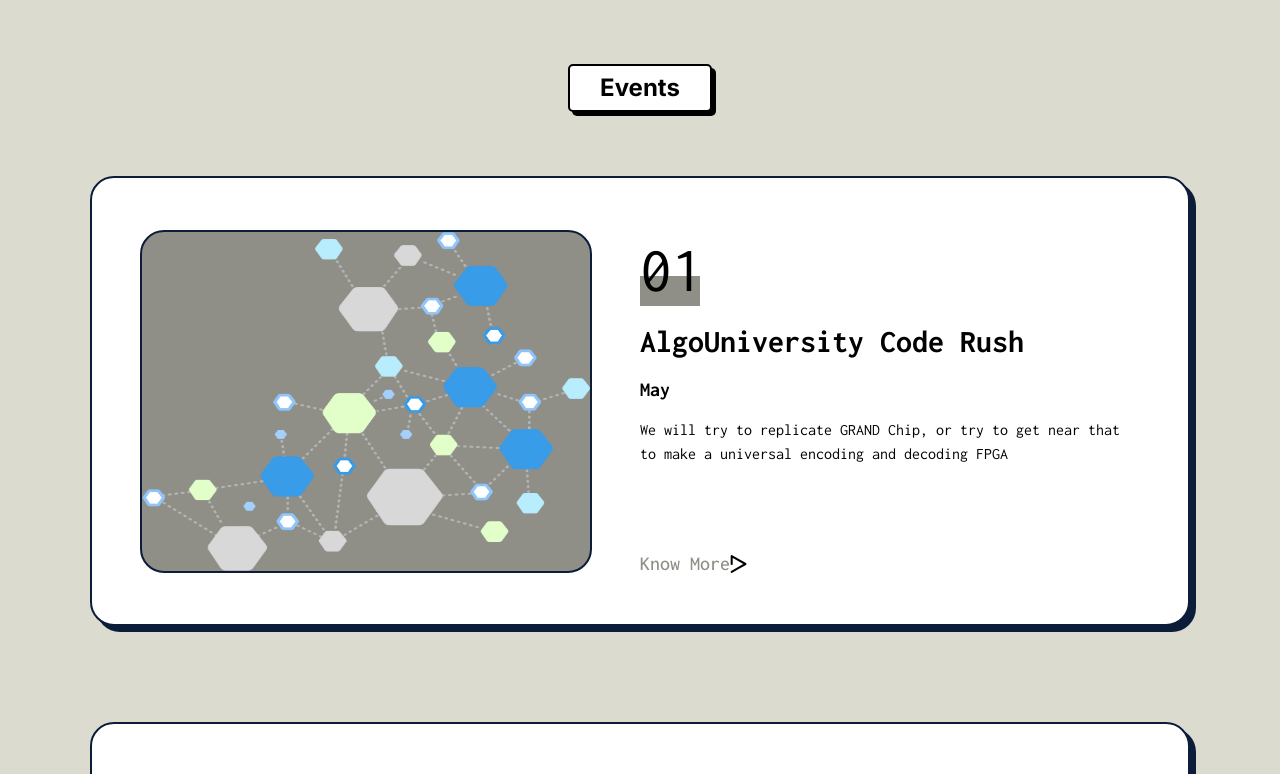
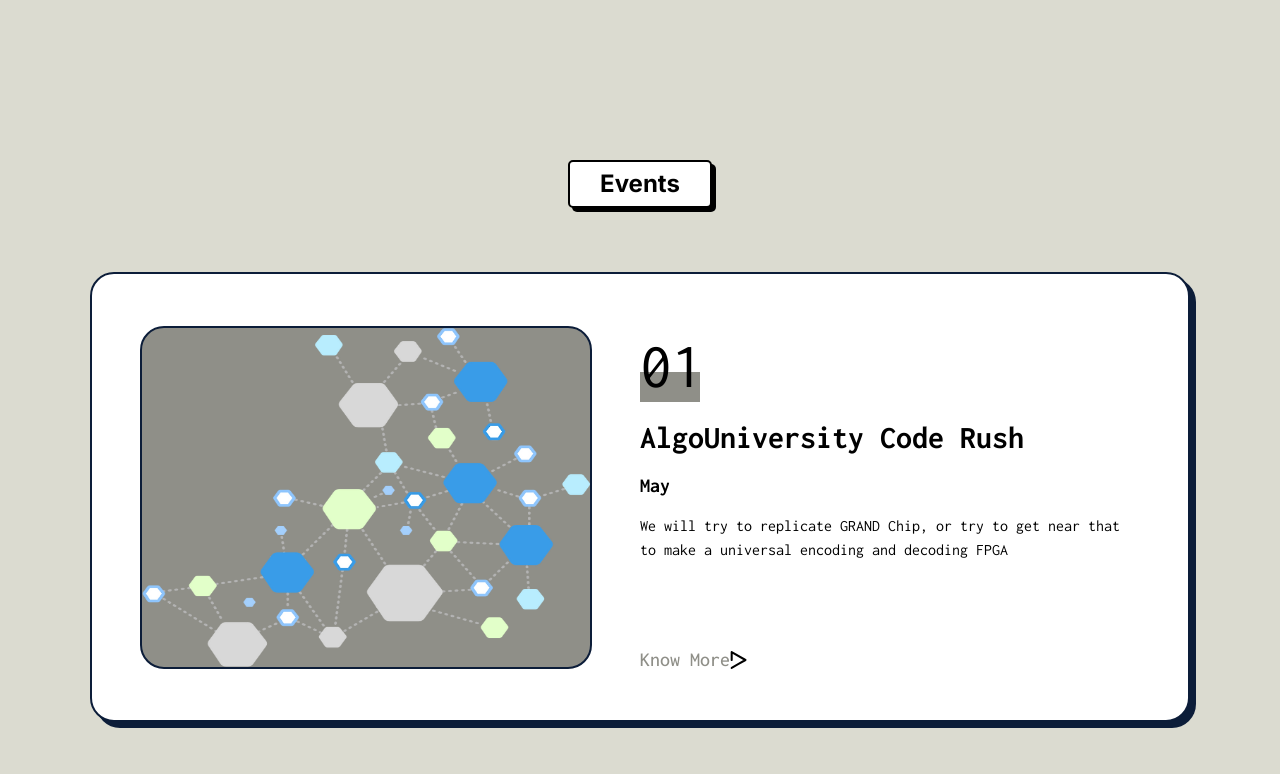
Before and after one commit to ShubhAgarwal-dev/CodeGeassWebsite, a Next.js app: page /events in a window 1280 px wide. Shown: the top 774 px of the page. Built offline with nearby package versions, Linux system fonts and the light colour scheme; a web font is replaced by a local one.

Commit message:
fixed the issue in blocks

```diff
--- a/components/AppBar/AppBar.module.css
+++ b/components/AppBar/AppBar.module.css
@@ -246,7 +246,7 @@
    .optionsMenu{
      display: block;
      position:fixed;
-     background-color: var(--light-purple);
+     background-color: #212830;
      top:0;
      right:-150%;
      color:var(--text-black);
--- a/components/Block/Block.module.css
+++ b/components/Block/Block.module.css
@@ -2,6 +2,7 @@
     position: relative;
     background-color: var(--primary-light-pastel-gray);
     overflow-x: hidden;
+    padding-top: 6rem;
   }
 
   .blocksMain{
```
